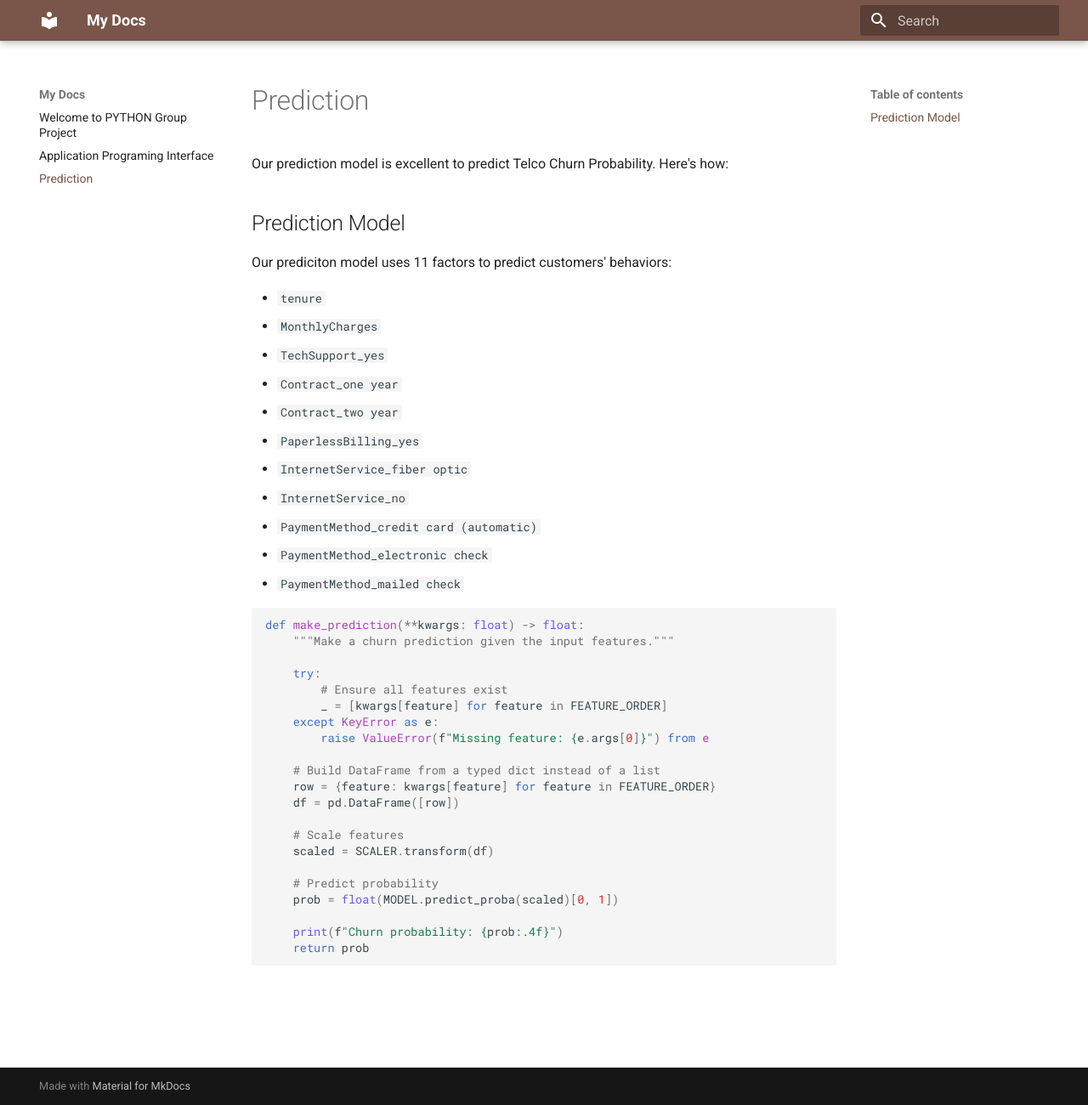
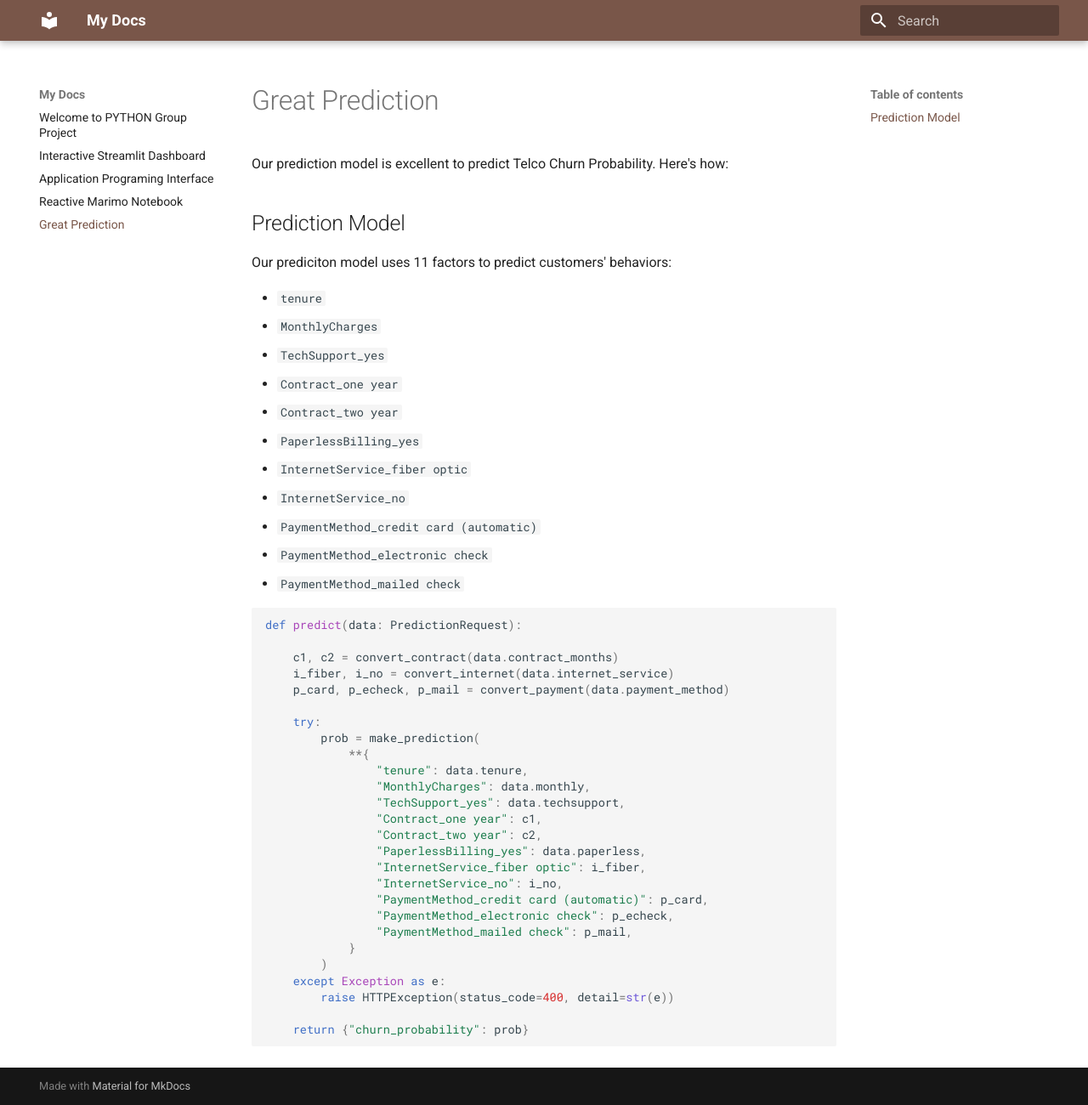
Before and after one commit to jay-teaching/group-project-python, an MkDocs documentation site: the page built from docs/prediction.md, in a window 1280 px wide and 1300 px high. Shown: the whole window at 85% size. Built offline with MkDocs 1.6.1 and Material for MkDocs 9.7.7, drawn with Linux system fonts in a browser that asks for light colours.

Commit message:
docs: add marimo, streamlit, pipeline in pages

````diff
--- a/docs/prediction.md
+++ b/docs/prediction.md
@@ -1,4 +1,4 @@
-# Prediction
+# Great Prediction
 
 Our prediction model is excellent to predict Telco Churn Probability. Here's how:
 
@@ -19,25 +19,30 @@ Our prediciton model uses 11 factors to predict customers' behaviors:
 * `PaymentMethod_mailed check`
 
 ```python
-def make_prediction(**kwargs: float) -> float:
-    """Make a churn prediction given the input features."""
+def predict(data: PredictionRequest):
+
+    c1, c2 = convert_contract(data.contract_months)
+    i_fiber, i_no = convert_internet(data.internet_service)
+    p_card, p_echeck, p_mail = convert_payment(data.payment_method)
 
     try:
-        # Ensure all features exist
-        _ = [kwargs[feature] for feature in FEATURE_ORDER]
-    except KeyError as e:
-        raise ValueError(f"Missing feature: {e.args[0]}") from e
+        prob = make_prediction(
+            **{
+                "tenure": data.tenure,
+                "MonthlyCharges": data.monthly,
+                "TechSupport_yes": data.techsupport,
+                "Contract_one year": c1,
+                "Contract_two year": c2,
+                "PaperlessBilling_yes": data.paperless,
+                "InternetService_fiber optic": i_fiber,
+                "InternetService_no": i_no,
+                "PaymentMethod_credit card (automatic)": p_card,
+                "PaymentMethod_electronic check": p_echeck,
+                "PaymentMethod_mailed check": p_mail,
+            }
+        )
+    except Exception as e:
+        raise HTTPException(status_code=400, detail=str(e))
 
-    # Build DataFrame from a typed dict instead of a list
-    row = {feature: kwargs[feature] for feature in FEATURE_ORDER}
-    df = pd.DataFrame([row])
-
-    # Scale features
-    scaled = SCALER.transform(df)
-
-    # Predict probability
-    prob = float(MODEL.predict_proba(scaled)[0, 1])
-
-    print(f"Churn probability: {prob:.4f}")
-    return prob
+    return {"churn_probability": prob}
 ```
````
Also changed, not shown: docs/Streamlit.md (added, +148 -0 lines), docs/marimo_notebook.md (added, +24 -0 lines).
